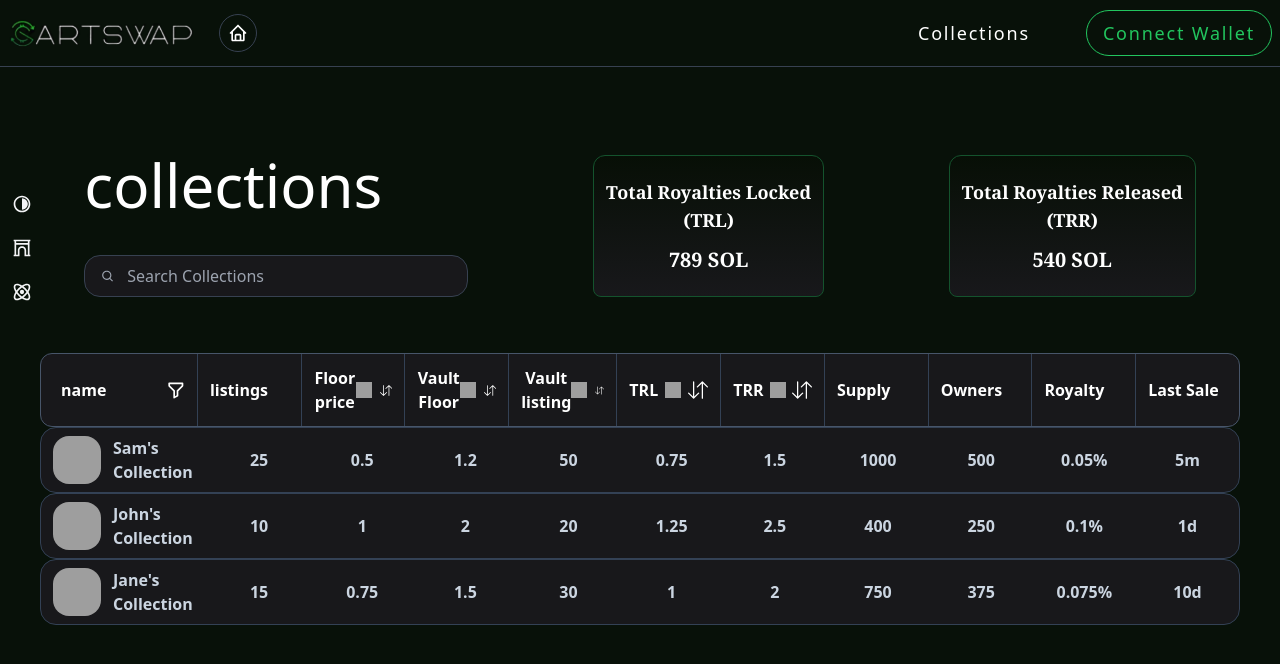
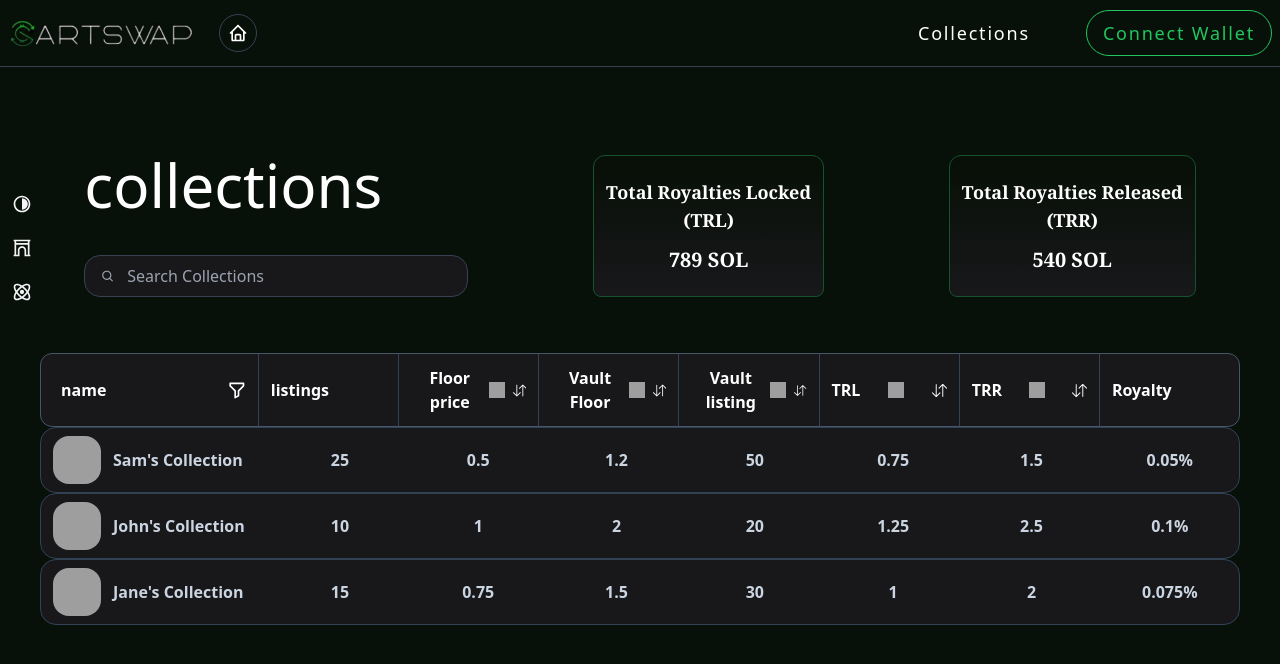
Before and after one commit to Saqib-Ansari786/nft_website, a React (Vite) app: page /collections in a window 1280 px wide. Shown: the top 664 px of the page. Built offline with nearby package versions, Linux system fonts and the light colour scheme; grey boxes are pictures that could not be loaded.

Commit message:
table some headings removed

```diff
--- a/src/screens/Collection.jsx
+++ b/src/screens/Collection.jsx
@@ -68,29 +68,12 @@ const DetailCollection = (props) => {
         </span>
         <span className="flex flex-row gap-1 items-center">{props.trr}</span>
       </div>
-      <div className="flex items-center  justify-between md:justify-center  w-full md:w-56 py-2 px-3">
-        <span className="md:hidden flex flex-row gap-1 items-center">
-          Supply{" "}
-        </span>
-        <span>{props.supply}</span>
-      </div>
-      <div className="flex items-center  justify-between md:justify-center  w-full md:w-56 py-2 px-3">
-        <span className="md:hidden flex flex-row gap-1 items-center">
-          Owners
-        </span>
-        <span>{props.owners}</span>
-      </div>
+
       <div className="flex items-center  justify-between md:justify-center  w-full md:w-56 py-2 px-3">
         <span className="md:hidden flex flex-row gap-1 items-center">
           Royalty
         </span>
         <span>{props.royalty}%</span>
-      </div>
-      <div className="flex items-center  justify-between md:justify-center  w-full md:w-56 py-2 px-3">
-        <span className="md:hidden flex flex-row gap-1 items-center">
-          Last Date
-        </span>
-        <span>{props.date}</span>
       </div>
     </div>
   );
@@ -214,46 +197,34 @@ export default function Collection() {
             onclick={() => handleSort("floorprice")}
           >
             <img src={solanaIcon} className="h-4 w-4 bg-cover mr-2" />
-            <BsArrowDownUp size={25} />
+            <BsArrowDownUp size={15} />
           </CatogeryButton>
           <CatogeryButton
             title={"Vault Floor"}
             onclick={() => handleSort("VaultFloor")}
           >
             <img src={solanaIcon} className="h-4 w-4 bg-cover mr-2" />
-            <BsArrowDownUp size={25} />
+            <BsArrowDownUp size={15} />
           </CatogeryButton>
           <CatogeryButton
             title={"Vault listing"}
             onclick={() => handleSort("VaultListning")}
           >
             <img src={solanaIcon} className="h-4 w-4 bg-cover mr-2" />
-            <BsArrowDownUp size={25} />
+            <BsArrowDownUp size={15} />
           </CatogeryButton>
           <CatogeryButton title={"TRL"} onclick={() => handleSort("TRL")}>
             <img src={solanaIcon} className="h-4 w-4 bg-cover" />
-            <BsArrowDownUp size={20} />
+            <BsArrowDownUp size={15} />
           </CatogeryButton>
 
           <CatogeryButton title={"TRR"} onclick={() => handleSort("TRR")}>
             <img src={solanaIcon} className="h-4 w-4 bg-cover" />
-            <BsArrowDownUp size={20} />
+            <BsArrowDownUp size={15} />
           </CatogeryButton>
-          <CatogeryButton
-            title={"Supply"}
-            onclick={() => handleSort("Supply")}
-          />
-          <CatogeryButton
-            title={"Owners"}
-            onclick={() => handleSort("Owners")}
-          />
           <CatogeryButton
             title={"Royalty"}
             onclick={() => handleSort("Royalty")}
-          />
-          <CatogeryButton
-            title={"Last Sale"}
-            onclick={() => handleSort("LastSale")}
           />
         </div>
       </div>
@@ -266,10 +237,7 @@ export default function Collection() {
           vaultListnings={item.vaultListings}
           trl={item.TRL}
           trr={item.TRR}
-          supply={item.supply}
-          owners={item.owners}
           royalty={item.royalty}
-          date={item.lastSale}
         />
       ))}
     </div>
```
